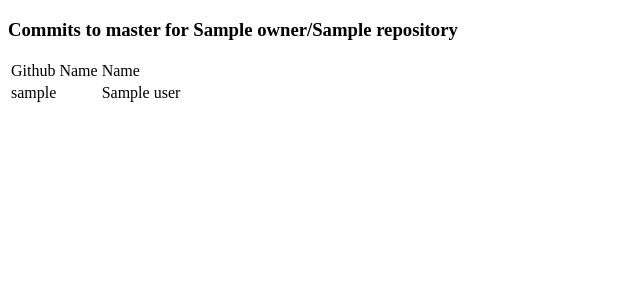
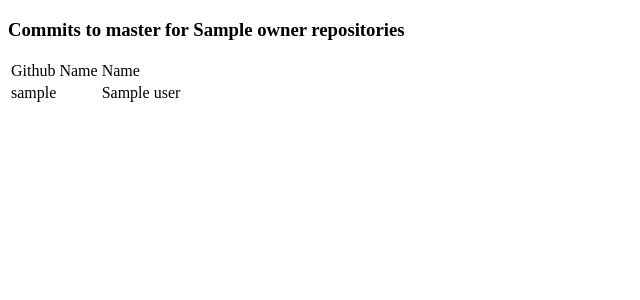
Before and after one commit to suxor42/github-stats, a Flask app: template templates/commits.jinja2 in a window 1280 px wide. Shown: the top 300 px of the page, without its empty margins (0-640 px from the left). Run offline with Flask 2, Linux system fonts and the light colour scheme; the template is opened without the code that fills it: most values are stand-ins (such as "Sample title", 1, 10 or a date in 2020); parts of the project's set-up code (start-up, migrations or seed data) failed here and were passed over.

Commit message:
Change title

```diff
--- a/templates/commits.jinja2
+++ b/templates/commits.jinja2
@@ -6,7 +6,7 @@
     <link rel="stylesheet" href="{{url_for('static', filename='style.css')}}">
 </head>
 <body>
-<h3>Commits to master for {{ owner|string }}/{{ repository|string }}</h3>
+<h3>Commits to master for {{ owner|string }} repositories</h3>
 <table>
 <thead><tr><td>Github Name</td><td>Name</td>{% for date in (commit_clusters.keys()|sort|reverse) %}<td>{{ date.strftime('%d.%m.%Y') }}</td>{% endfor %}</tr></thead>
 {% for user in user_list %}
```
